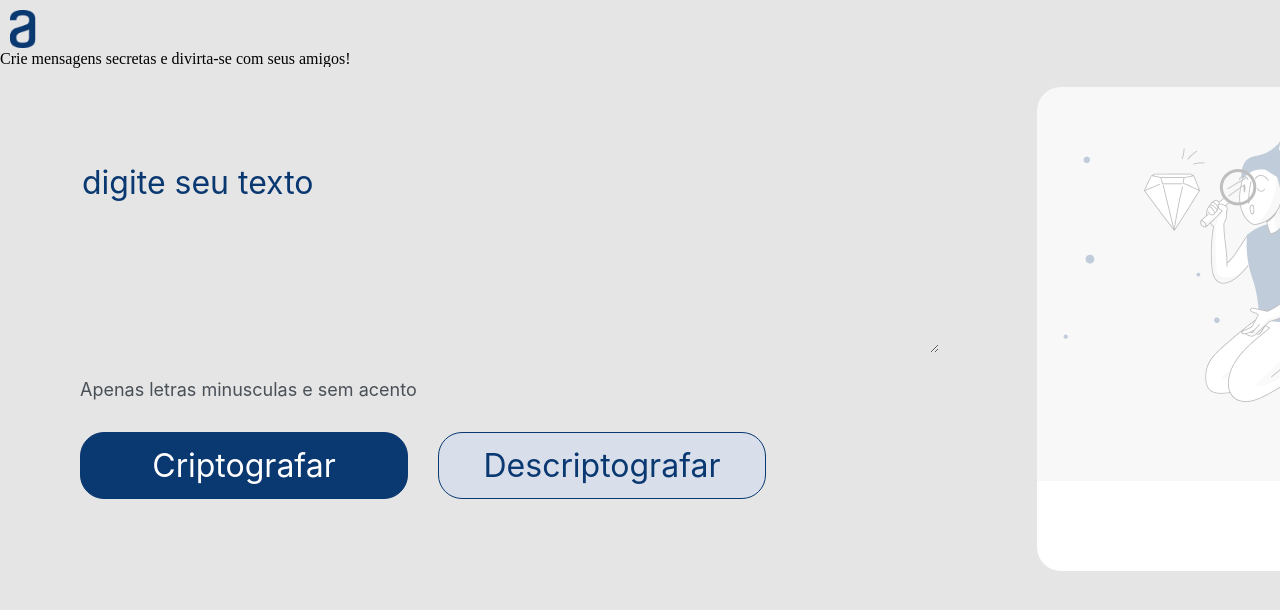
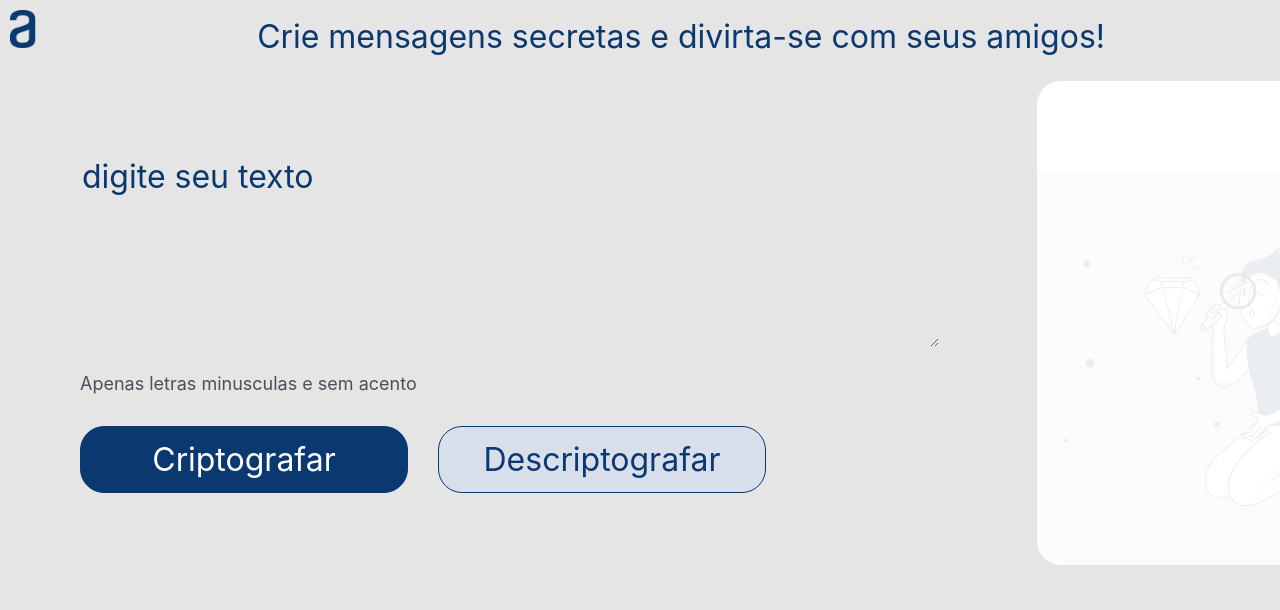
Before and after one commit to jvmpacheco/Challenge-Oracle-One, a plain HTML site: page index.html in a window 1280 px wide. Shown: the top 610 px of the page. Drawn offline with Linux system fonts and the light colour scheme.

Commit message:
Update style.css

```diff
--- a/style.css
+++ b/style.css
@@ -18,6 +18,18 @@ main {
   margin-left: 80px;
 }
 
+h1 {
+  border: none;
+  color: #0a3871;
+  display: inline;
+  text-align: center;
+  margin-left: 17%;
+  font-family: "Inter", sans-serif;
+  font-weight: 400;
+  font-size: 32px;
+  line-height: 150%;
+}
+
 .text-area {
   border: none;
   color: #0a3871;
@@ -32,24 +44,27 @@ main {
   outline: none;
 }
 
-.boneco {
-  padding: 55px;
-  margin-left: 60px;
-  position: relative;
-  display: flex;
-  opacity: 25%;
-  border: none;
-}
-
 .mensagem {
   background: white;
-   border: none;
+  /*background-image: url(boneco.png);
+  background-repeat: no-repeat;*/
+  border: none;
   border-radius: 24px;
   color: #0a3871;
   margin-left: 98px;
   margin-top: 20px;
   padding-left: 20px;
   position: absolute;
+}
+
+.boneco {
+  padding: 55px;
+  margin-top: 110px;
+  margin-left: 60px;
+  position: relative;
+  display: flex;
+  opacity: 8%;
+  border: none;
 }
 
 .mensagem:focus {
@@ -82,18 +97,6 @@ main {
   width: 328px;
 }
 
-.btn-copiar {
-  border: 1px solid #0a3871;
-  border-radius: 24px;
-  color: #0a3871;
-  cursor: pointer;
-  height: 67px;
-  margin-left: 108px;
-  margin-top: 10px;
-  position: absolute;
-  width: 336px;
-}
-
 .informacao {
   color: #495057;
   font-size: 18px;
```
